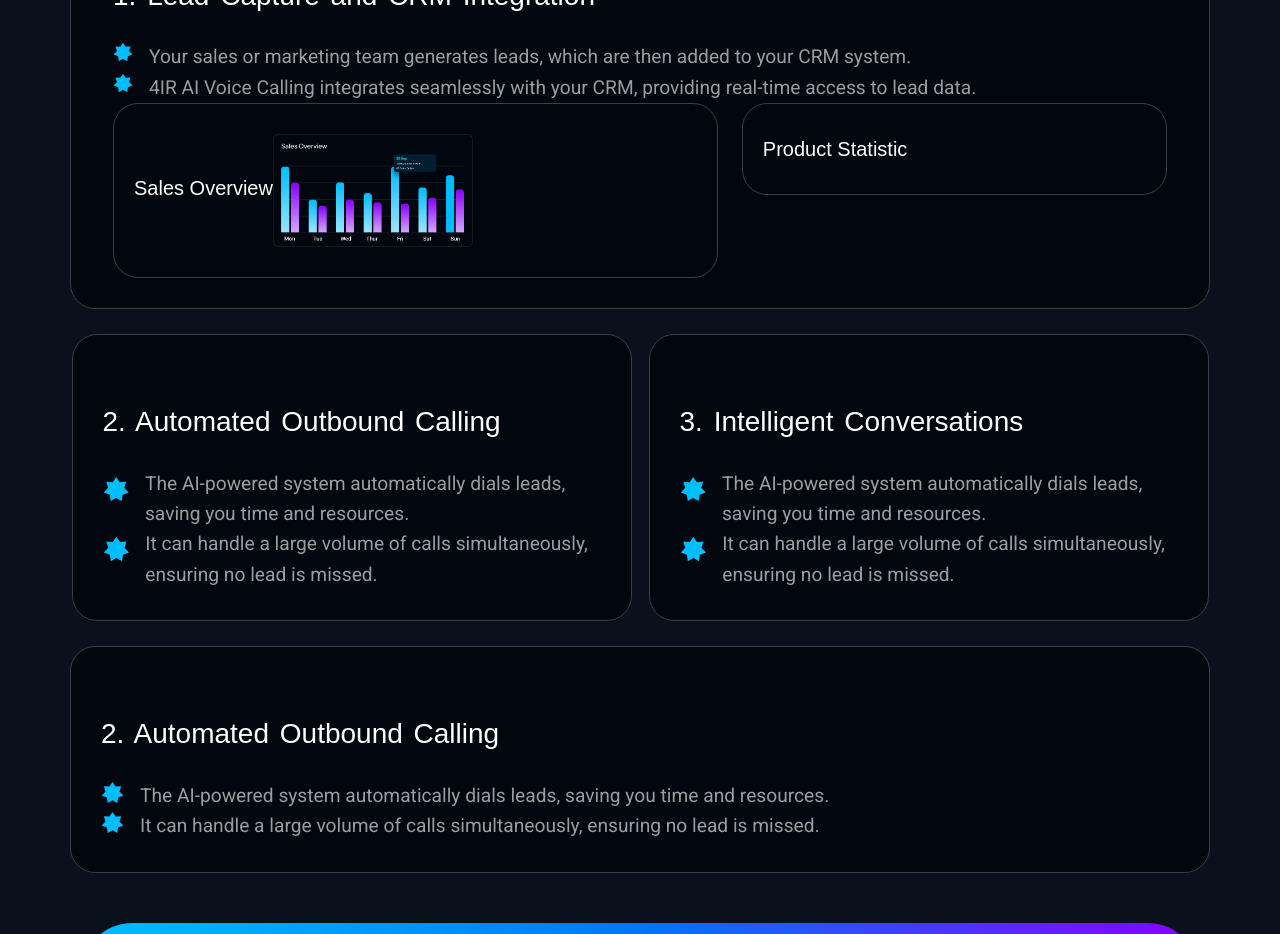
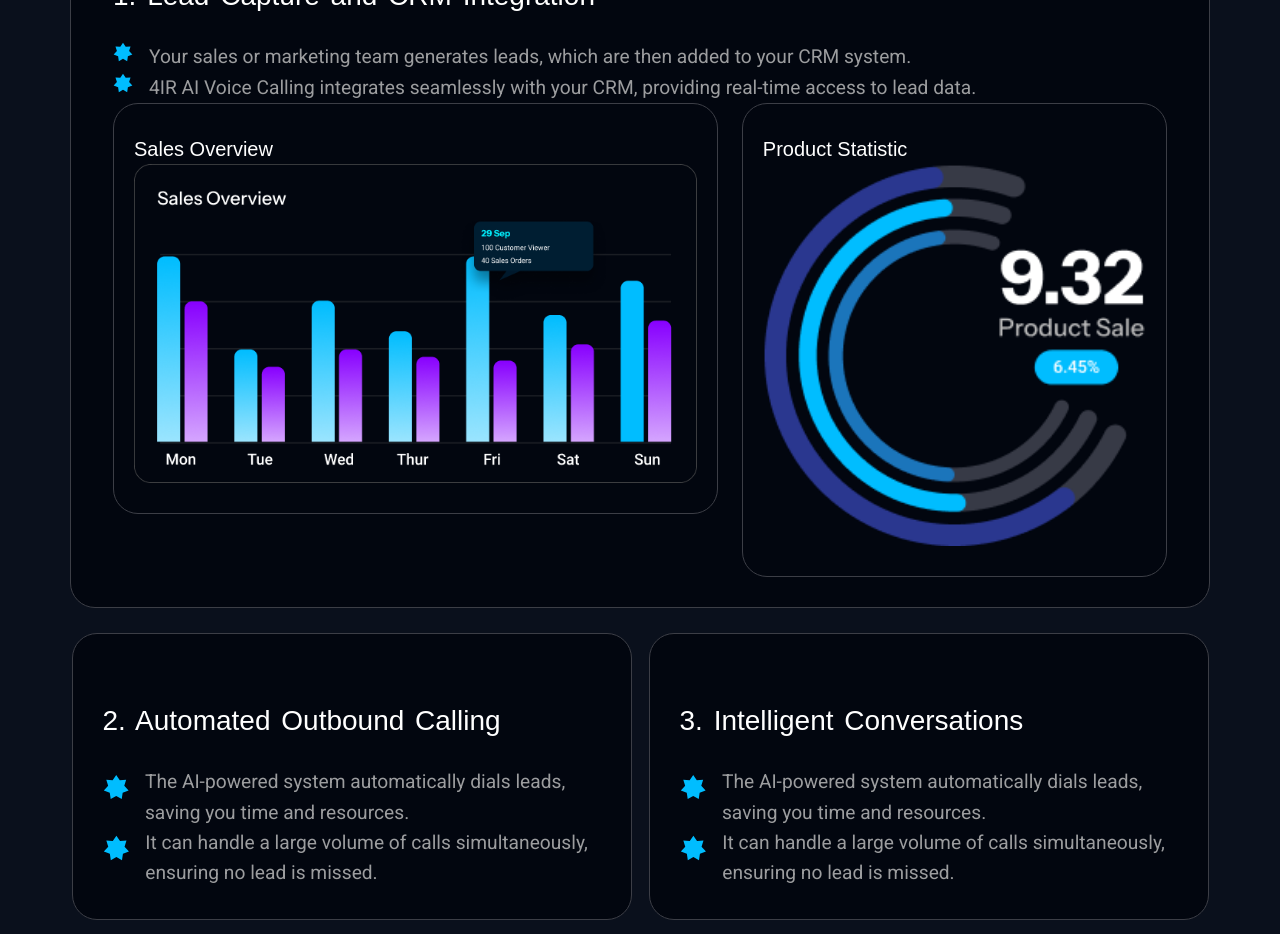
Before and after one commit to muhzee733/4ir, a Next.js app: page /landing/leadgeneration in a window 1280 px wide. Shown: the part 4340-5274 px from the top of the page. Built offline with nearby package versions, Linux system fonts and the light colour scheme.

Commit message:
merge it now

```diff
--- a/src/pages/landing/leadgeneration/index.jsx
+++ b/src/pages/landing/leadgeneration/index.jsx
@@ -14,6 +14,7 @@ import Accordian from "@/components/Accordian/Accordian";
 import Mediallayers from "@/images/mediallayers.png"
 import mediaframe from "@/images/mediaframe.png"
 import cardsStats from "@/images/cardsStats.png"
+import Productstats from "@/images/Productstats.png"
 import H4 from "@/components/Typography/H4";
 import { GiSevenPointedStar } from "react-icons/gi";
 import Image from "next/image";
@@ -372,13 +373,13 @@ const Index = () => {
               <div className="col-lg-7 col-md-12 col-sm-12 text-white  CMargin">
                 <div className="customborder section5-quaters">
                   <span className="section5span1">Sales Overview</span>
-                  <Image src={cardsStats} width={200}/>
+                  <Image src={cardsStats} className="cardsStats "/>
                 </div>
               </div>
               <div className="col-lg-5 col-md-12 col-sm-12 text-white">
                 <div className="customborder section5-quaters">
                   <span className="section5span1"> Product Statistic</span>
-                  {/* <img src={cardsStats}/> */}
+                  <Image src={Productstats} className="Productstats"/>
                 </div>
               </div>
             </div>
--- a/src/pages/landing/leadgeneration/leadgeneration.css
+++ b/src/pages/landing/leadgeneration/leadgeneration.css
@@ -132,6 +132,14 @@
     max-height: 100px;
     top: 0% ;
     left: 45%;
+}
+.cardsStats{
+    width: 100%;
+    height: auto;
+}
+.Productstats{
+    width: 100%;
+    height: auto;
 }
 
 /* Section 5 */
```
